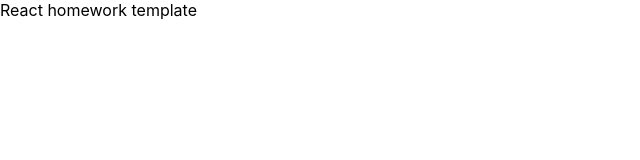
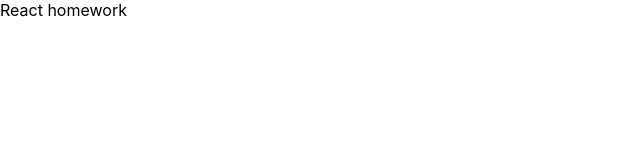
Before and after one commit to barin2010/Creativity-Center, a React (Create React App) app: page / in a window 1280 px wide. Shown: the top 160 px of the page, without its empty margins (0-640 px from the left). Built offline with nearby package versions, Linux system fonts and the light colour scheme.

Commit message:
Update App.jsx

```diff
--- a/src/components/App.jsx
+++ b/src/components/App.jsx
@@ -1,3 +1,3 @@
 export const App = () => {
-  return <div>React homework template</div>;
+  return <div>React homework </div>;
 };
```
